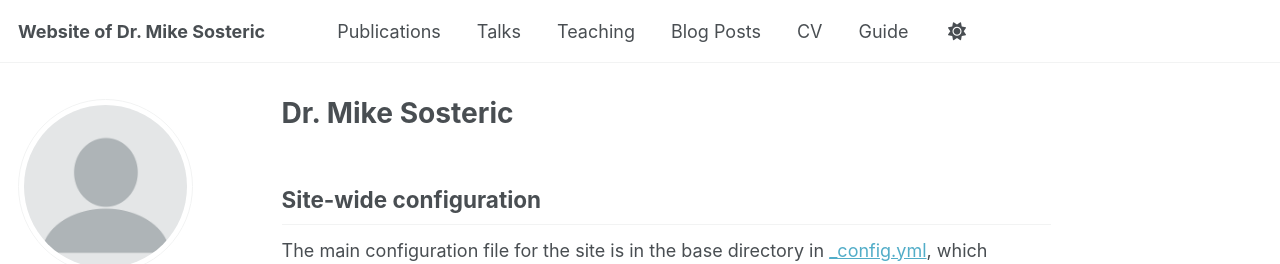
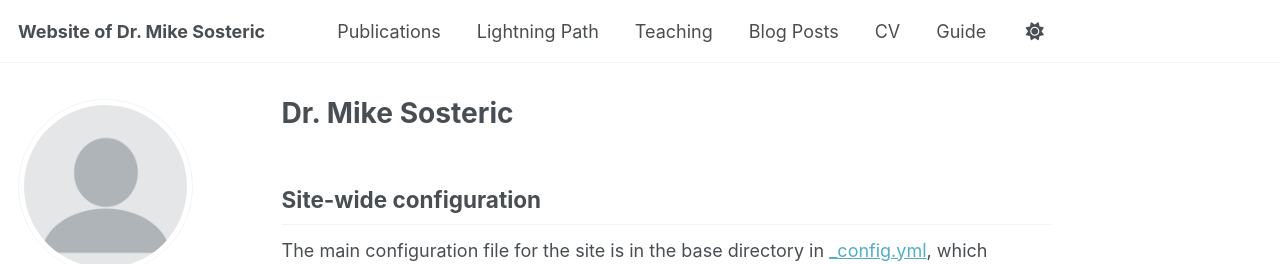
Before and after one commit to s1r0n/Dr.S, a Jekyll site: the page built from _pages/about.md, in a window 1280 px wide. Shown: the top 264 px of the page. Built offline with Jekyll 4.4.1, drawn with Linux system fonts in a browser that asks for light colours; some web fonts are replaced.

Commit message:
Update navigation.yml

```diff
--- a/_data/navigation.yml
+++ b/_data/navigation.yml
@@ -11,8 +11,11 @@ main:
   - title: "Publications"
     url: /publications/
 
-  - title: "Talks"
-    url: /talks/
+  - title: "Lightning Path"
+    url: /lightningpath/
+
+#  - title: "Talks"
+#    url: /talks/
 
   - title: "Teaching"
     url: /teaching/
```
